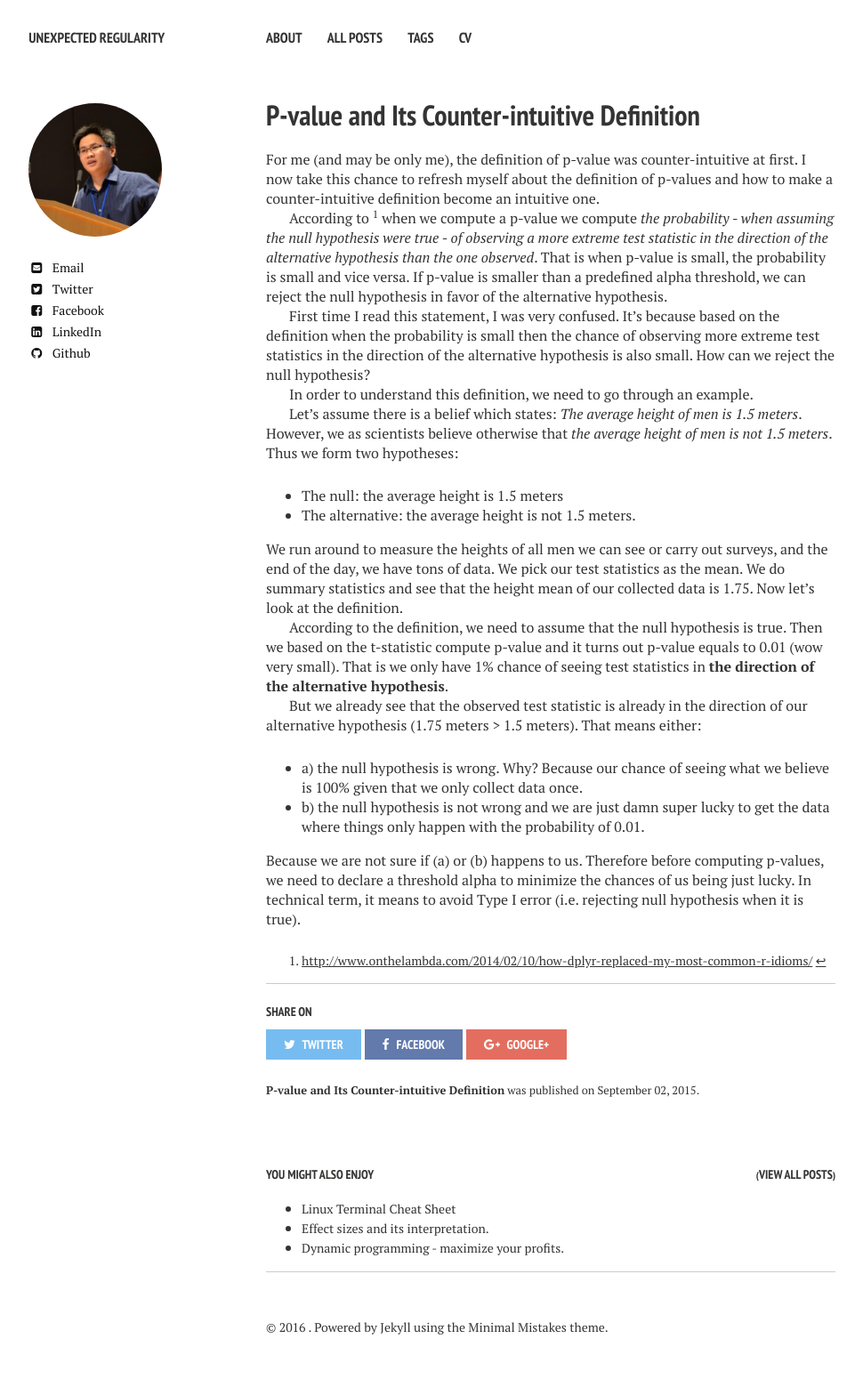
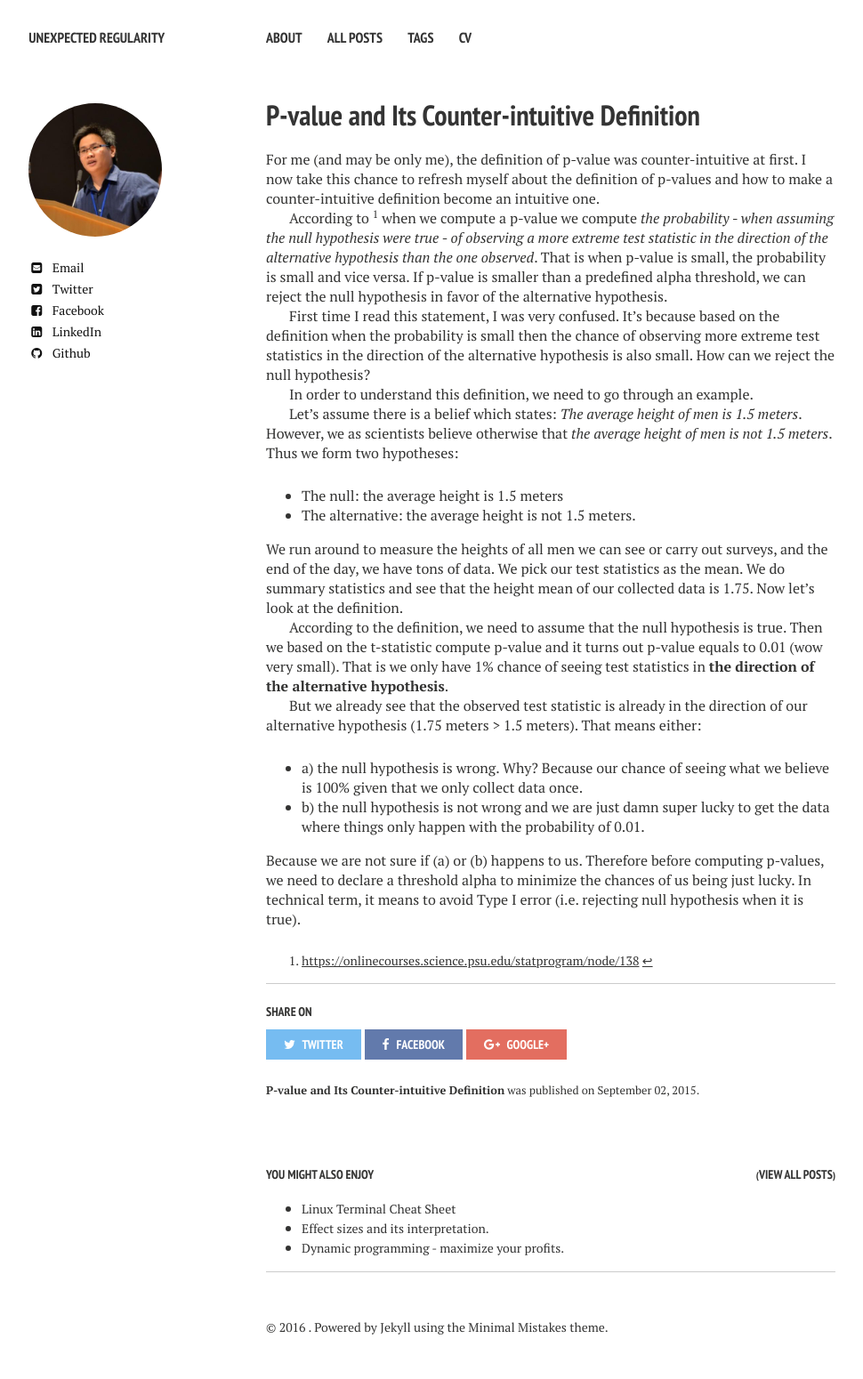
Before and after one commit to tien-nguyen/tien-nguyen.github.io, a Jekyll site: the page built from _posts/data_science/2016-09-02-p-value-and-its-counter-intuitive-definition.md, in a window 1280 px wide. Shown: the whole page at 89% size, without its empty margins (21-991 px from the left). Built offline with Jekyll 4.4.1, drawn with Linux system fonts in a browser that asks for light colours; nearby versions of some CDN libraries; part of the change alters nothing that is shown.

Commit message:
correct the url

```diff
--- a/_posts/data_science/2016-09-02-p-value-and-its-counter-intuitive-definition.md
+++ b/_posts/data_science/2016-09-02-p-value-and-its-counter-intuitive-definition.md
@@ -33,4 +33,4 @@ But we already see that the observed test statistic is already in the direction
 Because we are not sure if (a) or (b) happens to us. Therefore before computing p-values, we need to declare a threshold alpha to minimize the chances of us being just lucky. In technical term, it means to avoid Type I error (i.e. rejecting null hypothesis when it is true).
 
 
-[^1]: <http://www.onthelambda.com/2014/02/10/how-dplyr-replaced-my-most-common-r-idioms/>
+[^1]: <https://onlinecourses.science.psu.edu/statprogram/node/138>
```
